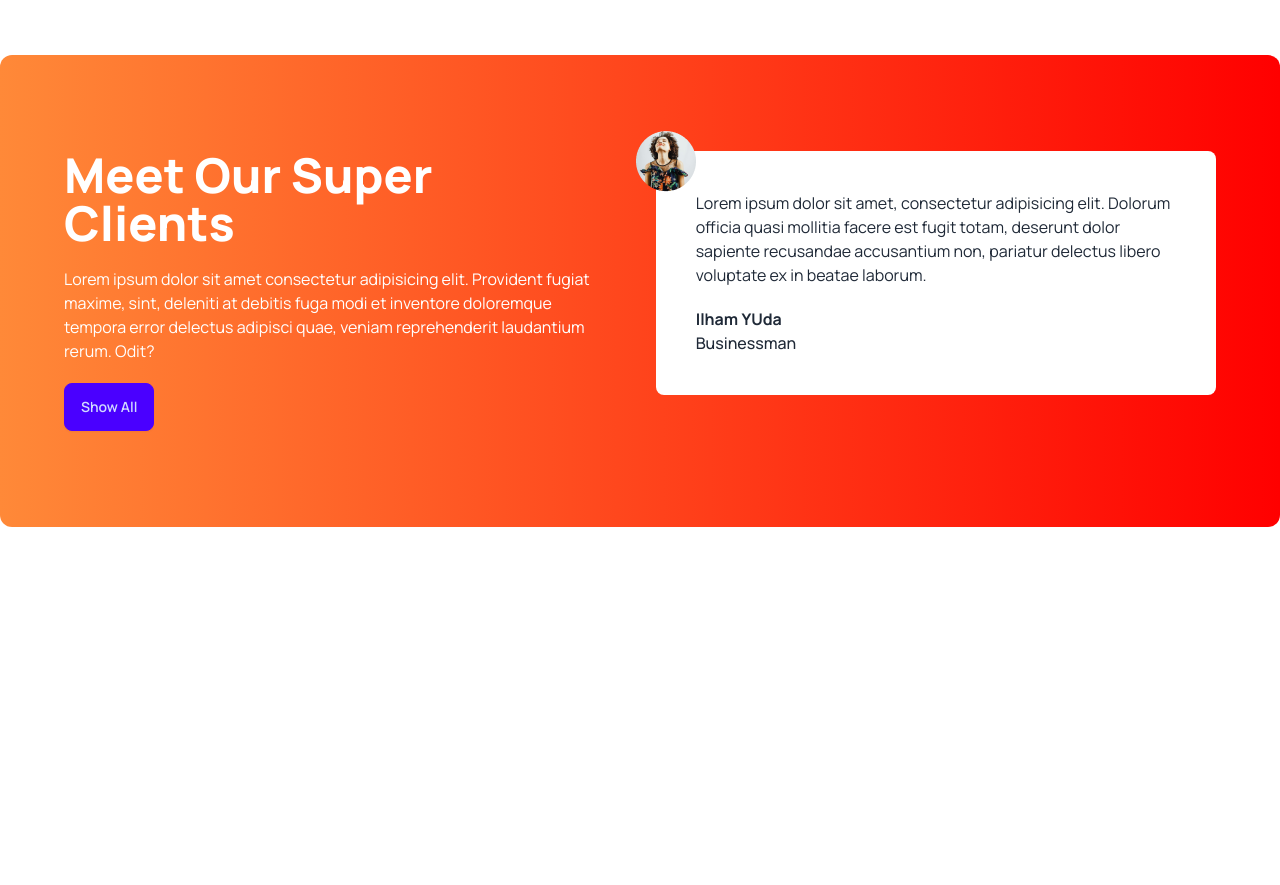
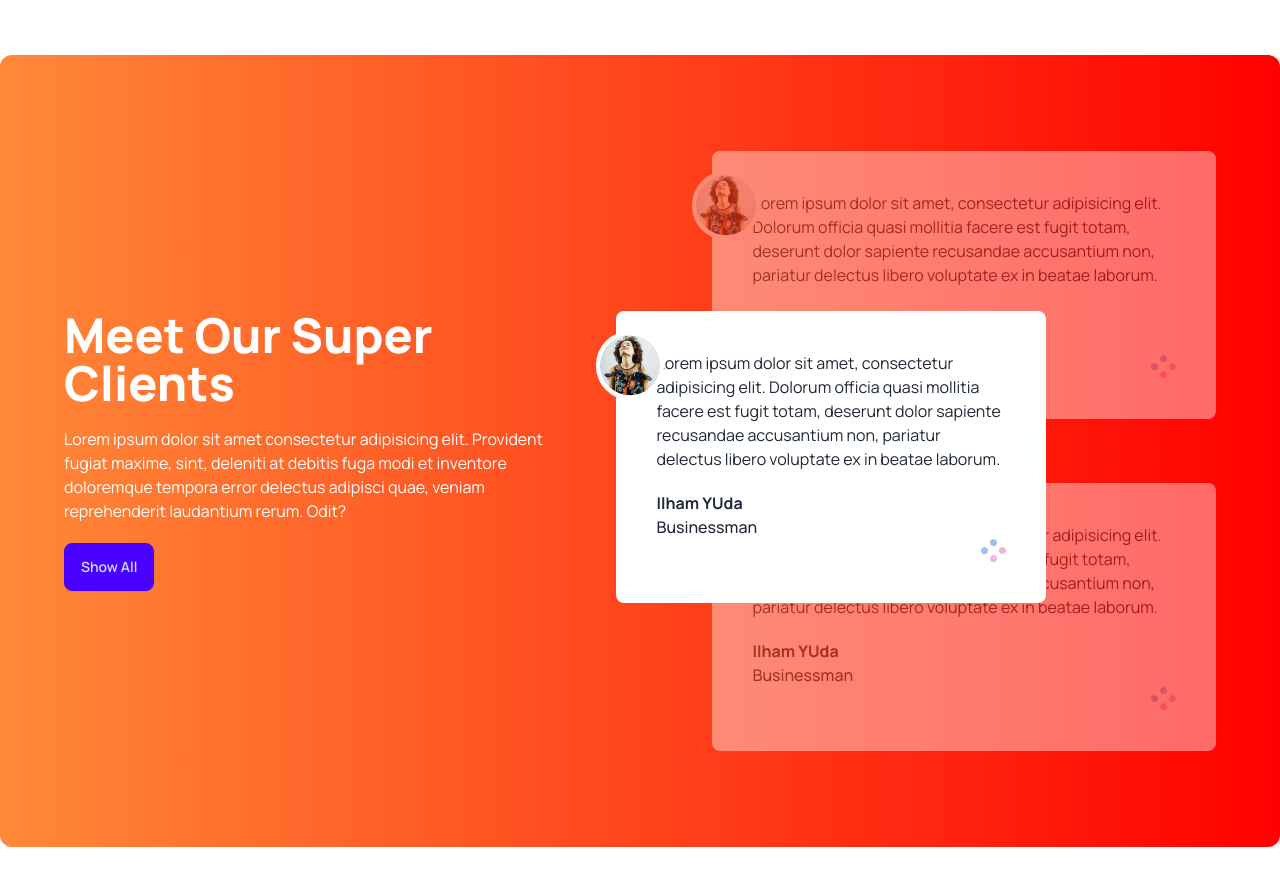
Before and after one commit to Tasnuba190135/tea-house-with-daisyUI, a plain HTML site: page index.html in a window 1280 px wide. Shown: the part 1780-2665 px from the top of the page. Before the commit the page ends 2403 px from the top, so only its background shows below. Drawn offline with nearby package versions, Linux system fonts and the light colour scheme.

Commit message:
Relative and absolute positioning of review added

```diff
--- a/index.html
+++ b/index.html
@@ -137,20 +137,46 @@
           </section>
           <!-- super client sections -->
            <section class="my-24 flex flex-col lg:flex-row gap-12 rounded-xl bg-gradient-to-r from-[#FF8938] to-[#F00] px-16 py-24">
-            <div class="space-y-5">
-              <h2 class="text-5xl font-extrabold text-white ">Meet Our Super <br> Clients</h2>
+            <div class="flex lg:pr-28 items-center">
+              <div class="space-y-5">
+                <h2 class="text-5xl font-extrabold text-white ">Meet Our Super <br> Clients</h2>
               <p class="text-white">Lorem ipsum dolor sit amet consectetur adipisicing elit. Provident fugiat maxime, sint, deleniti at debitis fuga modi et inventore doloremque tempora error delectus adipisci quae, veniam reprehenderit laudantium rerum. Odit?</p>
               <button class="btn btn-primary">Show All</button>
+              </div>
             </div>
-            <div>
-              <!-- review -->
-               <div class="relative p-10 rounded-lg bg-white">
-                <img class="absolute -left-5 -top-5" src="/images/client.png" alt="">
+            <!-- review container -->
+            <div class="relative">
+              <!-- next review -->
+               <div class="relative z-10 mb-16 opacity-40 p-10 rounded-lg bg-white">
+                <img class="absolute -left-5 border-4 border-white rounded-full bg-white top-5" src="/images/client.png" alt="">
                 <p>Lorem ipsum dolor sit amet, consectetur adipisicing elit. Dolorum officia quasi mollitia facere est fugit totam, deserunt dolor sapiente recusandae accusantium non, pariatur delectus libero voluptate ex in beatae laborum.</p>
                 <h4 class="font-bold mt-5">Ilham YUda</h4>
                 <p class="font-medium">Businessman</p>
+                <div class="flex justify-end">
+                  <img src="/images/circles.png" alt="">
+                </div>
                </div>
-            </div>
+              <!-- review -->
+               <div class="absolute z-20 top-40 lg:-left-24 lg:w-[430px] p-10 rounded-lg bg-white">
+                <img class="absolute -left-5 border-4 border-white rounded-full bg-white top-5" src="/images/client.png" alt="">
+                <p>Lorem ipsum dolor sit amet, consectetur adipisicing elit. Dolorum officia quasi mollitia facere est fugit totam, deserunt dolor sapiente recusandae accusantium non, pariatur delectus libero voluptate ex in beatae laborum.</p>
+                <h4 class="font-bold mt-5">Ilham YUda</h4>
+                <p class="font-medium">Businessman</p>
+                <div class="flex justify-end">
+                  <img src="/images/circles.png" alt="">
+                </div>
+               </div>
+              <!-- previous review -->
+               <div class="relative z-10 opacity-40 p-10 rounded-lg bg-white">
+                <img class="absolute -left-5 border-4 border-white rounded-full bg-white top-5" src="/images/client.png" alt="">
+                <p>Lorem ipsum dolor sit amet, consectetur adipisicing elit. Dolorum officia quasi mollitia facere est fugit totam, deserunt dolor sapiente recusandae accusantium non, pariatur delectus libero voluptate ex in beatae laborum.</p>
+                <h4 class="font-bold mt-5">Ilham YUda</h4>
+                <p class="font-medium">Businessman</p>
+                <div class="flex justify-end">
+                  <img src="/images/circles.png" alt="">
+                </div>
+               </div>
+               </div>
            </section>
     </main>
     <footer>
```
